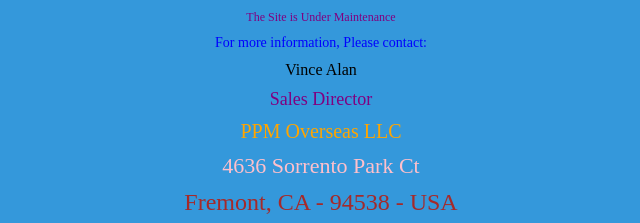
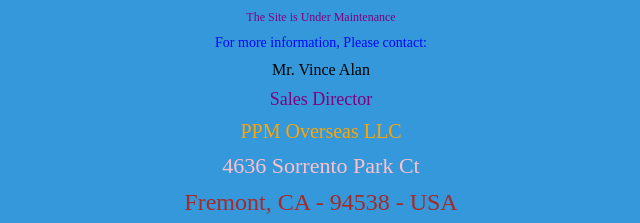
Before and after one commit to ppmoverseas/supreme-octo-tribble, a plain HTML site: page index.html in a window 1280 px wide. Shown: the top 223 px of the page, 319-959 px from the left. Drawn offline with Linux system fonts and the light colour scheme.

Commit message:
Update index.html

```diff
--- a/index.html
+++ b/index.html
@@ -30,7 +30,7 @@
 
     <div class="line line1">The Site is Under Maintenance</div>
     <div class="line line2">For more information, Please contact:</div>
-    <div class="line line3">Vince Alan</div>
+    <div class="line line3">Mr. Vince Alan</div>
     <div class="line line4">Sales Director</div>
     <div class="line line5">PPM Overseas LLC</div>
     <div class="line line6">4636 Sorrento Park Ct</div>
```
